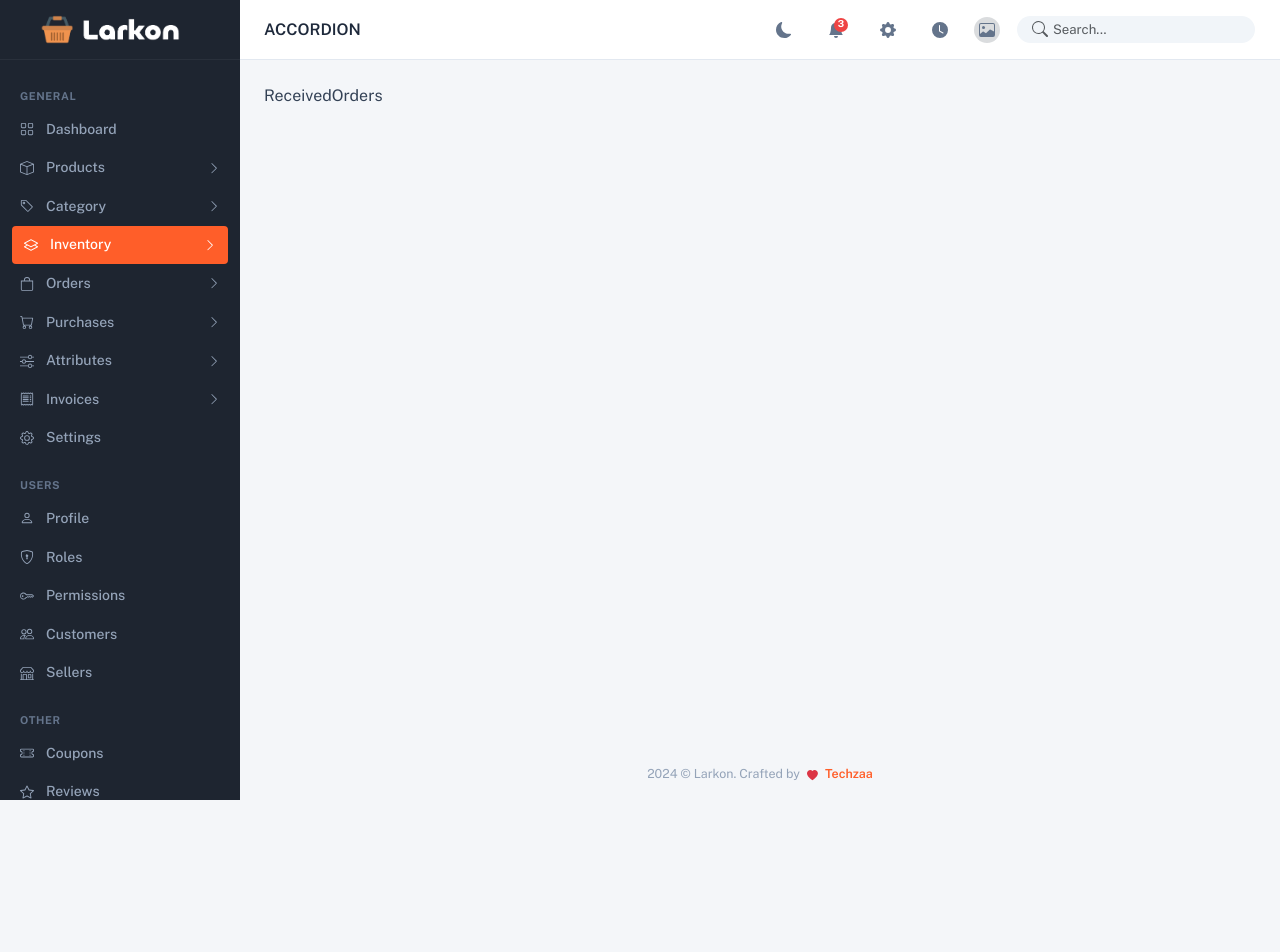
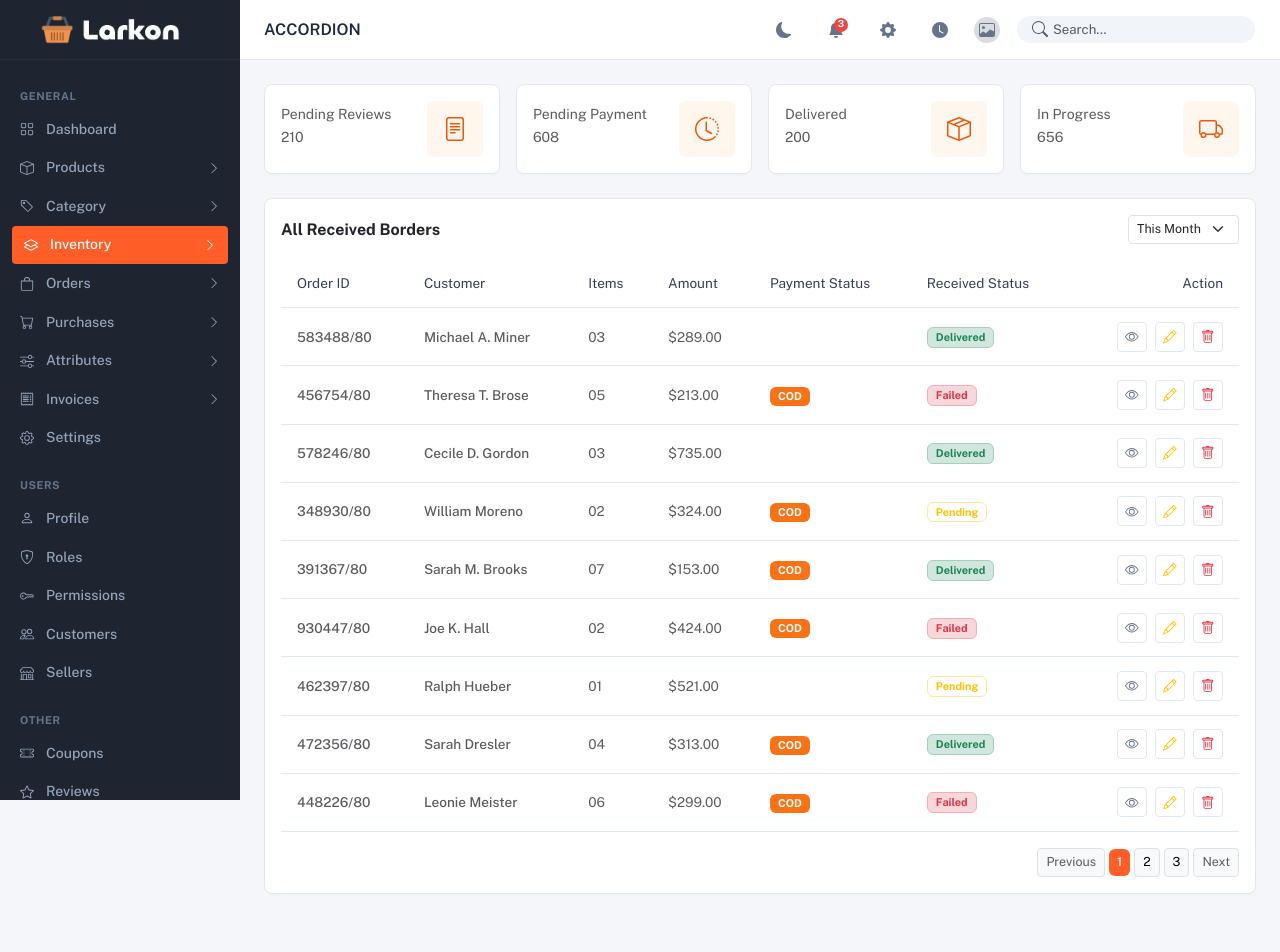
Before and after one commit to Potnuru-Jayavijaygopi/larkonproject, a React (Vite) app: page /inventory/received in a window 1280 px wide. Shown: the top 952 px of the page. Before the commit the page ends 800 px from the top, so only its background shows below. Built offline with nearby package versions, Linux system fonts and the light colour scheme.

Commit message:
inventory

```diff
--- a/src/Pages/inventory/InventoryList.jsx
+++ b/src/Pages/inventory/InventoryList.jsx
@@ -288,7 +288,7 @@
                     />
                   </td>
                   <td className="fw-medium text-muted">{item.id}</td>
-                  <td className="fw-medium text-dark">{item.name}</td>
+                  <td className="fw-medium text-muted">{item.name}</td>
                   <td className="text-muted">{item.location}</td>
                   <td className="text-muted">{item.manager}</td>
                   <td className="text-muted">{item.contact}</td>
--- a/src/Pages/inventory/ReceivedOrders.jsx
+++ b/src/Pages/inventory/ReceivedOrders.jsx
@@ -1,9 +1,341 @@
-import React from 'react'
+import React, { useState } from "react";
+import {
+  BsFileText,
+  BsClockHistory,
+  BsBoxSeam,
+  BsTruck,
+  BsEye,
+  BsPencil,
+  BsTrash,
+} from "react-icons/bs";
 
 function ReceivedOrders() {
+  const InitialOrders = [
+    {
+      orderId: "583488/80",
+      customer: "Michael A. Miner",
+      items: "03",
+      amount: "$289.00",
+      paymentStatus: "Paid",
+      receivedStatus: "Delivered",
+    },
+
+    {
+      orderId: "456754/80",
+      customer: "Theresa T. Brose",
+      items: "05",
+      amount: "$213.00",
+      paymentStatus: "COD",
+      receivedStatus: "Failed",
+    },
+
+    {
+      orderId: "578246/80",
+      customer: "Cecile D. Gordon",
+      items: "03",
+      amount: "$735.00",
+      paymentStatus: "Paid",
+      receivedStatus: "Delivered",
+    },
+
+    {
+      orderId: "348930/80",
+      customer: "William Moreno",
+      items: "02",
+      amount: "$324.00",
+      paymentStatus: "COD",
+      receivedStatus: "Pending",
+    },
+
+    {
+      orderId: "391367/80",
+      customer: "Sarah M. Brooks",
+      items: "07",
+      amount: "$153.00",
+      paymentStatus: "COD",
+      receivedStatus: "Delivered",
+    },
+
+    {
+      orderId: "930447/80",
+      customer: "Joe K. Hall",
+      items: "02",
+      amount: "$424.00",
+      paymentStatus: "paid",
+      receivedStatus: "Failed",
+    },
+
+    {
+      orderId: "462397/80",
+      customer: "Ralph Hueber",
+      items: "01",
+      amount: "$521.00",
+      paymentStatus: "Paid",
+      receivedStatus: "Pending",
+    },
+
+    {
+      orderId: "472356/80",
+      customer: "Sarah Dresler",
+      items: "04",
+      amount: "$313.00",
+      paymentStatus: "COD",
+      receivedStatus: "Delivered",
+    },
+
+    {
+      orderId: "448226/80",
+      customer: "Leonie Meister",
+      items: "06",
+      amount: "$299.00",
+      paymentStatus: "paid",
+      receivedStatus: "Failed",
+    },
+  ];
+
+  const [orders, setOrders] = useState(InitialOrders);
+  const [currentPage, setCurrentPage] = useState(1);
+
+  const handleDeleteRow = (id) => {
+    setOrders(orders.filter((o) => o.orderId !== id));
+  };
+
+  const renderPaymentBadge = (status) => {
+    if (status === "Paid") {
+      return;
+      <span
+        className="badge bg-secondary px-2 py-1"
+        style={{ fontSize: "0.68rem", backgroundColor: "#334155" }}
+      >
+        Paid
+      </span>;
+    } else {
+      return (
+        <span
+          className="badge px-2 py-1 text-white"
+          style={{ fontSize: "0.68rem", backgroundColor: "#f97316" }}
+        >
+          COD
+        </span>
+      );
+    }
+  };
+
+  const renderReceivedBadge = (status) => {
+    if (status === "Delivered") {
+      return (
+        <span
+          className="badge bg-success-subtle text-success border border-success-subtle px-2 py-1"
+          style={{ fontSize: "0.68rem" }}
+        >
+          Delivered
+        </span>
+      );
+    } else if (status === "Failed") {
+      return (
+        <span
+          className="badge bg-danger-subtle text-danger border border-danger-subtle px-2 py-1"
+          style={{ fontSize: "0.68rem" }}
+        >
+          Failed
+        </span>
+      );
+    } else {
+      return (
+        <span
+          className="badge bd-warning-subtle text-warning border border-warning-subtle px-2 py-1"
+          style={{ fontSize: "0.68rem" }}
+        >
+          Pending
+        </span>
+      );
+    }
+  };
+
   return (
-    <div>ReceivedOrders</div>
-  )
+    <>
+      <div className="row g-3 mb-4">
+        <div className="col-xl-3 col-sm-6">
+          <div className="content-card p-3 d-flex align-items-center justify-content-between ">
+            <div>
+              <span className="text-muted small d-block mb-1">
+                Pending Reviews
+              </span>
+              <h4 className="text-muted small fw-normal">210</h4>
+            </div>
+            <div
+              className="rounded d-flex align-items-center justify-content-center p-3"
+              style={{ backgroundColor: "#fff7ed", color: "#ea580c" }}
+            >
+              <BsFileText className="fs-4" />
+            </div>
+          </div>
+        </div>
+
+        <div className="col-xl-3 col-sm-6">
+          <div className="content-card p-3 d-flex align-items-center justify-content-between ">
+            <div>
+              <span className="text-muted small d-block mb-1">
+                Pending Payment
+              </span>
+              <h4 className="text-muted small fw-normal">608</h4>
+            </div>
+            <div
+              className="rounded d-flex align-items-center justify-content-center p-3"
+              style={{ backgroundColor: "#fff7ed", color: "#ea580c" }}
+            >
+              <BsClockHistory className="fs-4" />
+            </div>
+          </div>
+        </div>
+
+        <div className="col-xl-3 col-sm-6">
+          <div className="content-card p-3 d-flex align-items-center justify-content-between ">
+            <div>
+              <span className="text-muted small d-block mb-1">Delivered</span>
+              <h4 className="text-muted small fw-normal">200</h4>
+            </div>
+            <div
+              className="rounded d-flex align-items-center justify-content-center p-3"
+              style={{ backgroundColor: "#fff7ed", color: "#ea580c" }}
+            >
+              <BsBoxSeam className="fs-4" />
+            </div>
+          </div>
+        </div>
+
+        <div className="col-xl-3 col-sm-6">
+          <div className="content-card p-3 d-flex align-items-center justify-content-between">
+            <div>
+              <span className="text-muted small d-block mb-1">In Progress</span>
+              <h4 className="text-muted small fw-normal">656</h4>
+            </div>
+            <div
+              className="rounded-3 d-flex align-items-center justify-content-center p-3"
+              style={{ backgroundColor: "#fff7ed", color: "#ea580c" }}
+            >
+              <BsTruck className="fs-4" />
+            </div>
+          </div>
+        </div>
+      </div>
+
+      <div className="content-card p-3 mb-4">
+        <div className="d-flex justify-content-between align-items-center mb-3">
+          <h6 className="fw-bold text-dark mb-0">All Received Borders</h6>
+          <select
+            className="form-select form-select-sm"
+            style={{ width: "auto", fontSize: "0.78rem" }}
+          >
+            <option value="this-month">This Month</option>
+            <option value="this-year">This Year</option>
+            <option value="last-month">Last Month</option>
+          </select>
+        </div>
+
+        <div className="table-responsive">
+          <table
+            className="table table-custom align-middle mb-0"
+            style={{ fontSize: "0.825rem" }}
+          >
+            <thead>
+              <tr className="text-muted" style={{ fontSize: "0.75rem" }}>
+                <td>Order ID</td>
+                <td>Customer</td>
+                <td>Items</td>
+                <td>Amount</td>
+                <td>Payment Status</td>
+                <td>Received Status</td>
+                <td className="text-end">Action</td>
+              </tr>
+            </thead>
+
+            <tbody>
+              {orders.map((item) => (
+                <tr key={item.orderId}>
+                  <td className="fw-medium text-muted">{item.orderId}</td>
+                  <td className="fw-medium text-muted">{item.customer}</td>
+                  <td className="text-muted">{item.items}</td>
+                  <td className=" text-muted">{item.amount}</td>
+                  <td>{renderPaymentBadge(item.paymentStatus)}</td>
+                  <td>{renderReceivedBadge(item.receivedStatus)}</td>
+                  <td className="text-end">
+                    <div className="d-inline-flex gap-1">
+                      <button
+                        className="action-btn "
+                        type="button"
+                        title="view"
+                      >
+                        <BsEye />
+                      </button>
+                      <button
+                        className="action-btn text-warning"
+                        type="button"
+                        title="Edit"
+                      >
+                        <BsPencil />
+                      </button>
+                      <button
+                        className="action-btn delete-btn text-danger"
+                        type="button"
+                        title="Delete"
+                        onClick={() => handleDeleteRow(item.orderId)}
+                      >
+                        <BsTrash />
+                      </button>
+                    </div>
+                  </td>
+                </tr>
+              ))}
+            </tbody>
+          </table>
+        </div>
+
+        <div className="d-flex justify-content-end align-items-center mt-3 gap-1">
+          <button
+            className="btn btn-sm btn-light border text-muted px-2 py-1"
+            type="button"
+            style={{ fontSize: "0.78rem" }}
+          >
+            Previous
+          </button>
+
+          <button
+            className={`btn btn-sm ${currentPage === 1 ? "btn-add-product" : "btn-light border"} px-2 py-1`}
+            type="button"
+            style={{ fontSize: "0.78rem" }}
+            onClick={() => setCurrentPage(1)}
+          >
+            1
+          </button>
+          <button
+            className={`btn btn-sm ${currentPage === 2 ? "btn-add-product" : "btn-light border"} px-2 py-1`}
+            type="button"
+            style={{ fontSize: "0.78rem" }}
+            onClick={() => setCurrentPage(2)}
+          >
+            2
+          </button>
+          <button
+            className={`btn btn-sm ${currentPage === 3 ? "btn-add-product" : "btn-light border"} px-2 py-1`}
+            type="button"
+            style={{ fontSize: "0.78rem" }}
+            onClick={() => setCurrentPage(3)}
+          >
+            3
+          </button>
+
+          <button
+            className="btn btn-sm btn-light border text-muted px-2 py-1"
+            type="button"
+            style={{ fontSize: "0.78rem" }}
+          >
+            Next
+          </button>
+        </div>
+      </div>
+    </>
+  );
 }
 
-export default ReceivedOrders
+export default ReceivedOrders;
```
